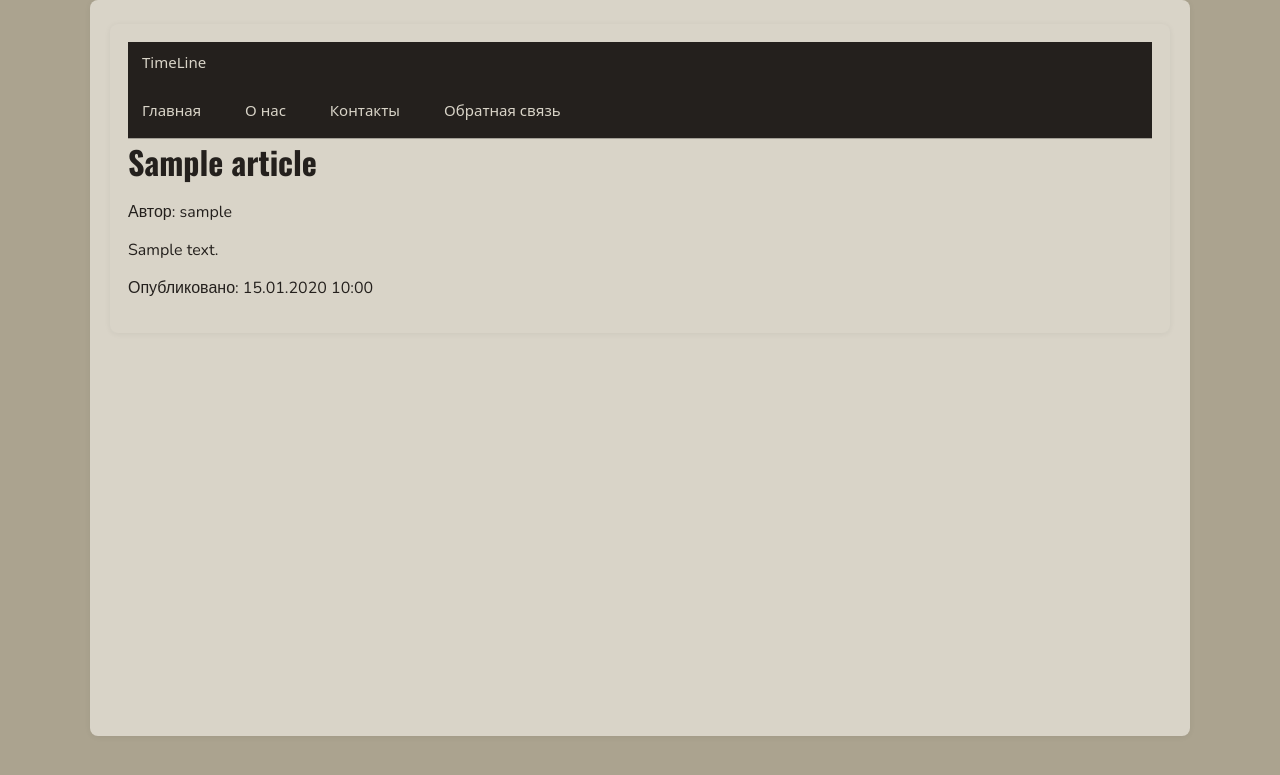
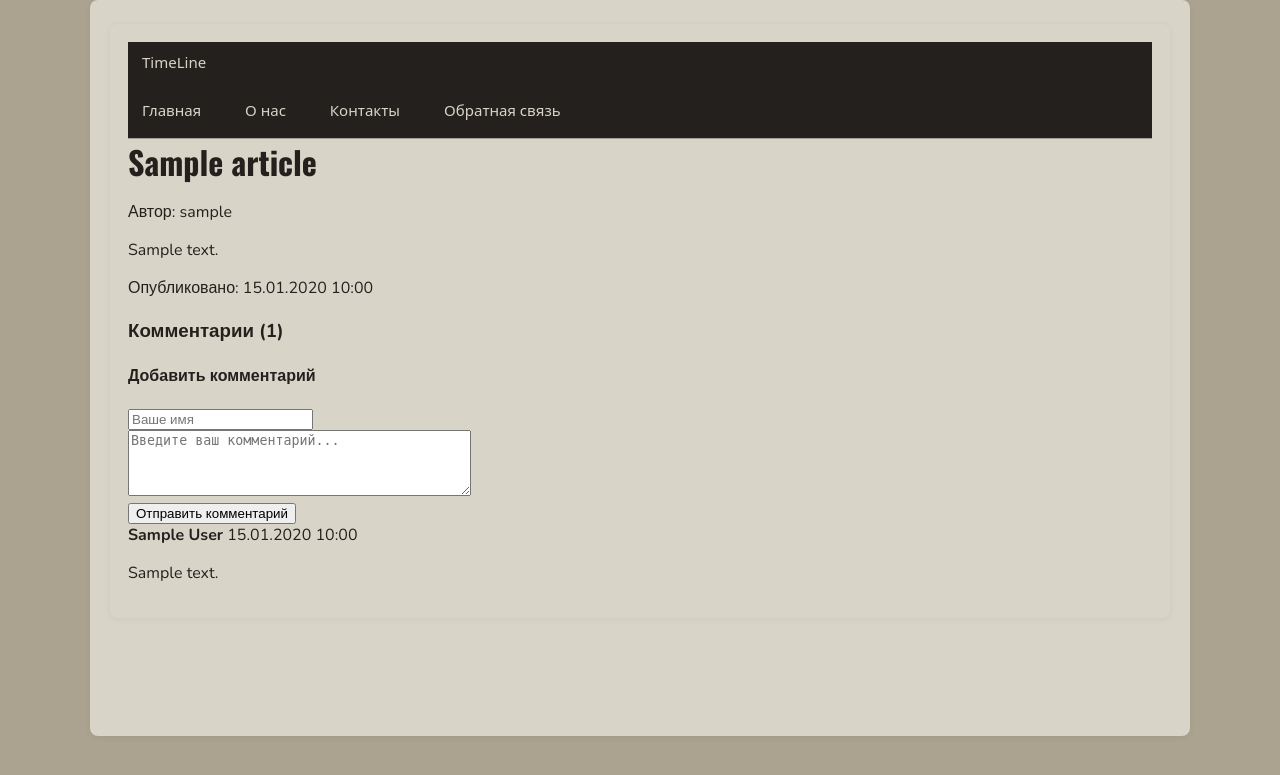
Before and after one commit to rhinci/NewsBlog-website, a Django app: page /news/1/ in a window 1280 px wide. Shown: the top 775 px of the page. Run offline with Django 4.2, Linux system fonts and the light colour scheme; tables that the repository leaves empty hold one stand-in row (values such as "Sample post").

Commit message:
comment form and views

```diff
--- a/blog/forms.py
+++ b/blog/forms.py
@@ -1,5 +1,6 @@
 from django import forms
 from .models import Article
+from .models import Comment
 
 class ContactForm(forms.Form):
     name = forms.CharField(
@@ -21,3 +22,16 @@ class ArticleForm(forms.ModelForm):
     class Meta:
         model = Article
         fields = ['title', 'text']
+
+class CommentForm(forms.ModelForm):
+    class Meta:
+        model = Comment
+        fields = ['author_name', 'text']
+        widgets = {
+            'text': forms.Textarea(attrs={'rows': 4, 'placeholder': 'Введите ваш комментарий...'}),
+            'author_name': forms.TextInput(attrs={'placeholder': 'Ваше имя'})
+        }
+        labels = {
+            'author_name': 'Ваше имя',
+            'text': 'Комментарий'
+        }
--- a/blog/templates/blog/news.html
+++ b/blog/templates/blog/news.html
@@ -6,4 +6,51 @@
   {{ article.text }}
 </div>
 <p>Опубликовано: {{ article.created_date|date:"d.m.Y H:i" }}</p>
+
+
+
+<div class="comments-section">
+    <h3>Комментарии ({{ comments.count }})</h3>
+
+    <div class="comment-form">
+        <h4>Добавить комментарий</h4>
+        <form method="post">
+            {% csrf_token %}
+
+            <div class="form-group">
+                {{ form.author_name }}
+                {% if form.author_name.errors %}
+                    <div class="error">{{ form.author_name.errors }}</div>
+                {% endif %}
+            </div>
+
+            <div class="form-group">
+                {{ form.text }}
+                {% if form.text.errors %}
+                    <div class="error">{{ form.text.errors }}</div>
+                {% endif %}
+            </div>
+
+            <button type="submit" class="btn">Отправить комментарий</button>
+        </form>
+    </div>
+
+    <div class="comments-list">
+        {% for comment in comments %}
+        <div class="comment">
+            <div class="comment-header">
+                <strong>{{ comment.author_name }}</strong>
+                <span class="comment-date">{{ comment.date|date:"d.m.Y H:i" }}</span>
+            </div>
+            <div class="comment-text">
+                {{ comment.text|linebreaks }}
+            </div>
+        </div>
+        {% empty %}
+        <p>К этой статье пока нет комментариев.</p>
+        {% endfor %}
+    </div>
+</div>
+
+
 {% endblock body %}
--- a/blog/views.py
+++ b/blog/views.py
@@ -4,6 +4,7 @@ from django.http import Http404
 from django import forms
 from .forms import ContactForm
 from .forms import ArticleForm
+from .forms import CommentForm
 from django.contrib import messages
 from .models import Article
 from django.shortcuts import render, get_object_or_404
@@ -55,7 +56,27 @@ def feedback(request):
 
 def news(request, id):
     article = get_object_or_404(Article, id=id)
-    return render(request, 'blog/news.html', {'article': article})
+
+    if request.method == 'POST':
+        # Обработка отправки комментария
+        form = CommentForm(request.POST)
+        if form.is_valid():
+            comment = form.save(commit=False)
+            comment.article = article  # Привязываем комментарий к статье
+            comment.save()
+            return redirect('news', id=article.id)  # Обновляем страницу
+    else:
+        form = CommentForm()
+
+    # Получаем все комментарии к этой статье
+    comments = article.comments.all().order_by('-date')
+
+    context = {
+        'article': article,
+        'form': form,
+        'comments': comments
+    }
+    return render(request, 'blog/news.html', context)
 
 def create_article(request):
     if request.method == 'POST':
```
